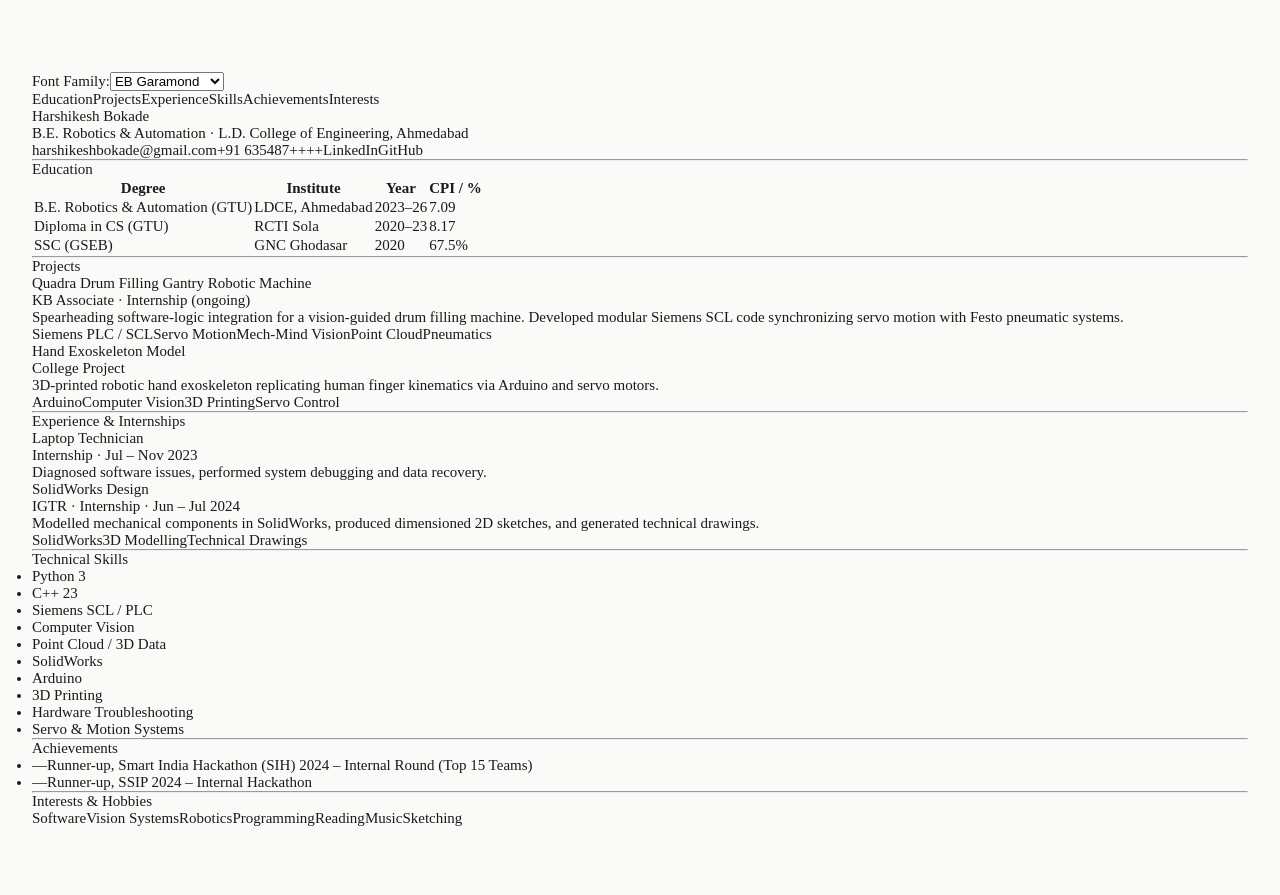
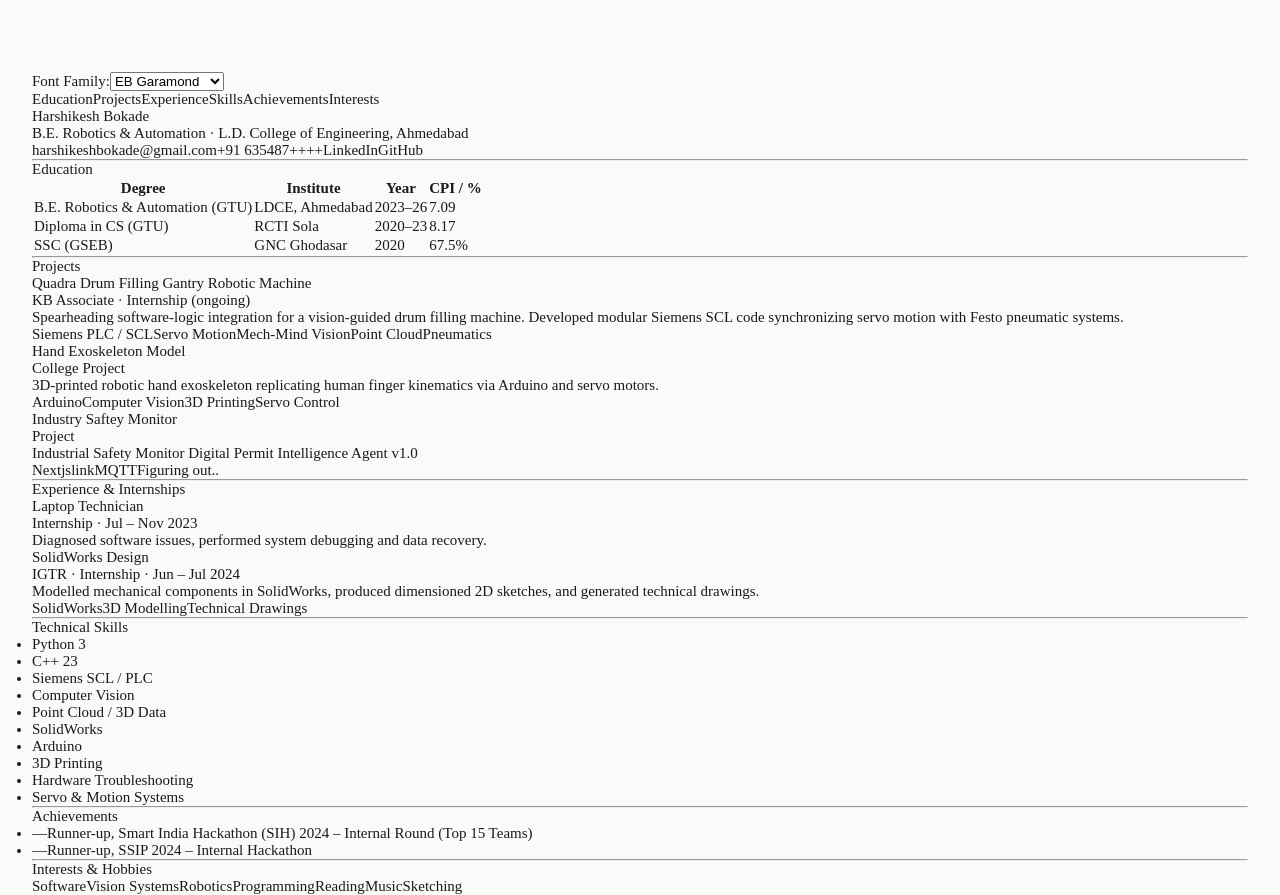
Before and after one commit to Rashikesh/venom-next, a Next.js app: page / in a window 1280 px wide. Before the commit the page ends 827 px from the top, so only its background shows below. Built offline with nearby package versions, Linux system fonts and the light colour scheme.

Commit message:
added industrial project which i'm working on currently

```diff
--- a/src/components/Projects.js
+++ b/src/components/Projects.js
@@ -53,7 +53,28 @@ export default function Projects() {
             <span className="tag">Servo Control</span>
           </div>
         </div>
+
+        <div className="entry">
+          <div className="entry__header">
+            <div className="entry__title">Industry Saftey Monitor</div>
+
+            <div className="entry__meta">Project</div>
+          </div>
+
+          <div className="entry__body">
+            Industrial Safety Monitor Digital Permit Intelligence Agent v1.0
+          </div>
+
+          <div className="entry__tags">
+            <span className="tag">Nextjs</span>
+            <span className="tag">
+              <a href="https://eht-jerry-3oouv1p58-harshikesh-s-projects.vercel.app/">link</a>
+            </span>
+            <span className="tag">MQTT</span>
+            <span className="tag">Figuring out..</span>
+          </div>
+        </div>
       </section>
     </div>
-  );
+  )
 }
```
